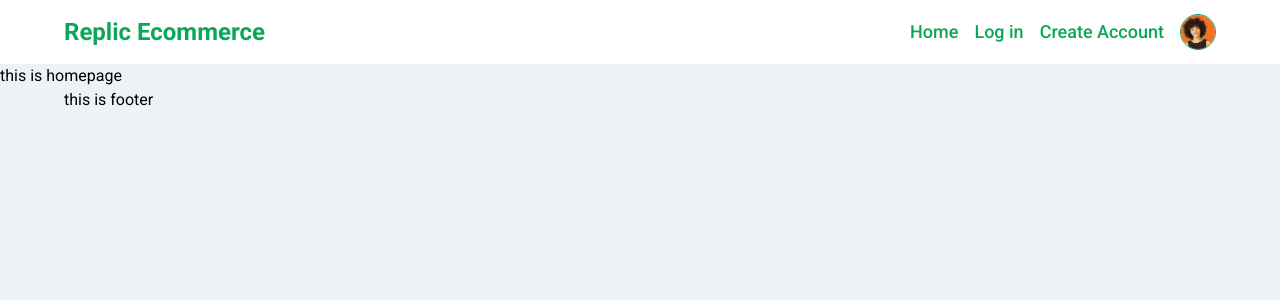
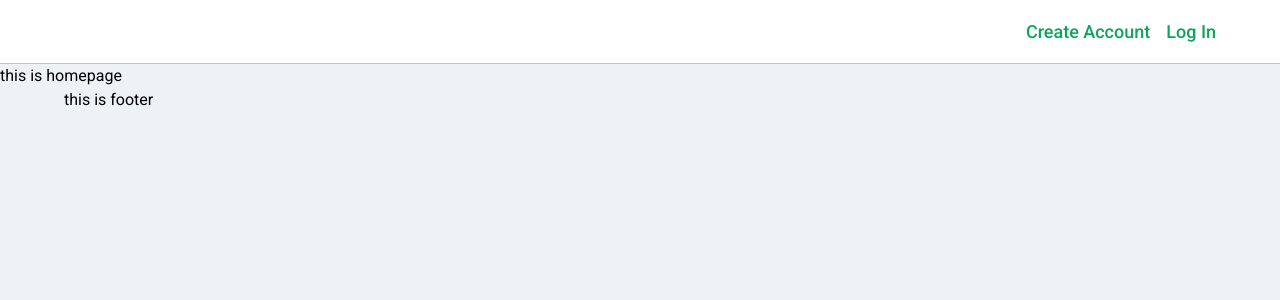
Before and after one commit to TFMahabub/Replic-Ecommerce, a React (Vite) app: page / in a window 1280 px wide. Shown: the top 300 px of the page. Built offline with nearby package versions, Linux system fonts and the light colour scheme.

Commit message:
[MODIFIED] navbar

```diff
--- a/src/Routers/Router.tsx
+++ b/src/Routers/Router.tsx
@@ -1,6 +1,7 @@
 import { createBrowserRouter } from "react-router-dom";
 import HomePage from "../components/pages/home/HomePage";
 import Login from "../components/pages/login/Login";
+import Register from "../components/pages/register/Register";
 import MainLayout from "../layouts/MainLayout";
 
 const routers = createBrowserRouter([
@@ -15,6 +16,10 @@ const routers = createBrowserRouter([
       {
         path: '/login',
         element: <Login />
+      },
+      {
+        path: '/register',
+        element: <Register />
       }
     ]
   }
--- /dev/null
+++ b/src/components/Shared/navbar/AllMenus.tsx
@@ -0,0 +1,32 @@
+import { Link } from 'react-router-dom';
+import TextNavMenu from '../../../utils/ReUseCom/TextNavMenu';
+
+const AllMenus = ({ user }: { user: boolean }) => {
+    return (
+        <>
+            {
+                !user &&
+                <>
+                    <Link
+                        to={"/register"}
+                        className=''
+                    >
+                        <TextNavMenu>
+                            Create Account
+                        </TextNavMenu>
+                    </Link>
+                    <Link
+                        to={"/login"}
+                        className=''
+                    >
+                        <TextNavMenu>
+                            Log In
+                        </TextNavMenu>
+                    </Link>
+                </>
+            }
+        </>
+    );
+};
+
+export default AllMenus;
--- a/src/components/Shared/navbar/BigScreenMenus.tsx
+++ /dev/null
@@ -1,47 +0,0 @@
-import { useDispatch, useSelector } from 'react-redux';
-import { Link } from "react-router-dom";
-import { RootState } from '../../../app/store';
-import profileImage from '../../../assets/profile.jpg';
-import { setProfileMenu } from '../../../feauters/navbar/navbarSlice';
-import ProfileMenus from './ProfileMenus';
-
-const BigScreenMenus = ({ user }: any) => {
-    const { profileMenu } = useSelector((state: RootState) => state.navbar)
-    const dispatch = useDispatch()
-    return (
-        <div className="md:relative hidden md:flex md:gap-common-.75 md:items-center">
-            {
-                !user &&
-                <>
-                    <Link
-                        to={"/login"}
-                        className=''
-                    >
-                        Log in
-                    </Link>
-                </>
-            }
-            {
-                user &&
-                <div
-                    onClick={() => dispatch(setProfileMenu())}
-                    className='relative h-9 w-9 rounded-full cursor-pointer border border-primary overflow-hidden'>
-                    <img
-                        src={profileImage}
-                        className='absolute object-cover h-full w-full'
-                        alt=""
-                    />
-                </div>
-            }
-            <div
-                className={`hidden ${profileMenu ? "md:flex flex-col items-center gap-common-.75 absolute top-9 right-7 w-72 h-80 bg-primary dark:bg-darkMode-contentBG overflow-y-auto box-border-color rounded-lg" : "md:hidden"}`}
-            >
-                <div className="w-full">
-                    <ProfileMenus />
-                </div>
-            </div>
-        </div>
-    );
-};
-
-export default BigScreenMenus;
--- a/src/components/Shared/navbar/Navbar.tsx
+++ b/src/components/Shared/navbar/Navbar.tsx
@@ -3,15 +3,15 @@ import { useDispatch, useSelector } from 'react-redux';
 import { Link } from "react-router-dom";
 import { RootState } from "../../../app/store";
 import { setHamburgerMenu } from "../../../feauters/navbar/navbarSlice";
-import TextNavMenu from '../../../utils/ReUseCom/TextNavMenu';
-import BigScreenMenus from "./BigScreenMenus";
-import SmallScreenMenus from './SmallScreenMenus';
+import AllMenus from './AllMenus';
 
 const Navbar = () => {
     const { hamburgerMenu } = useSelector((state: RootState) => state.navbar)
     const dispatch = useDispatch()
+    console.log(import.meta.env.VITE_APP_COMPANY_NAME);
 
-    const user = true;
+
+    const user = false;
     return (
 
         <div
@@ -22,7 +22,9 @@ const Navbar = () => {
                     <Link to={"/"}>
                         <p
                             className='text-2xl font-semibold text-primary'
-                        >Replic Ecommerce</p>
+                        >
+                            {import.meta.env.VITE_APP_COMPANY_NAME}
+                        </p>
                     </Link>
                 </div>
                 <div className='flex items-center gap-common'>
@@ -38,39 +40,20 @@ const Navbar = () => {
                             <RiCloseFill
                                 className="text-3xl" />}
                     </div>
-                    <div className='flex-item gap-common'>
-                        <Link
-                            to={'/'}
-                        >
-                            <TextNavMenu>
-                                Home
-                            </TextNavMenu>
-                        </Link>
-                        <Link
-                            to={'/login'}
-                        >
-                            <TextNavMenu>
-                                Log in
-                            </TextNavMenu>
-                        </Link>
-                        <Link
-                            to={'/register'}
-                        >
-                            <TextNavMenu>
-                                Create Account
-                            </TextNavMenu>
-                        </Link>
+                    {/* -----------common-menus----------- */}
+                    <div
+                        className='hidden lg:flex lg:gap-common'
+                    >
+                        <AllMenus
+                            user={user}
+                        />
                     </div>
-                    {/* -----------common-menus----------- */}
-                    <BigScreenMenus
-                        user={user}
-                    />
                 </div>
             </div>
             <div
-                className={`transform transition-all duration-300 ease-linear ${hamburgerMenu ? "flex flex-col items-center gap-common lg:hidden pb-common-1" : "hidden h-0"}`}
+                className={`transform transition-all duration-300 ease-linear ${hamburgerMenu ? "mt-common flex flex-col items-center gap-1 lg:hidden pb-common-1" : "hidden h-0"}`}
             >
-                <SmallScreenMenus
+                <AllMenus
                     user={user}
                 />
             </div>
--- a/src/components/Shared/navbar/ProfileMenus.tsx
+++ /dev/null
@@ -1,59 +0,0 @@
-import { AiOutlineNotification } from 'react-icons/ai';
-import { RiBookmarkLine, RiLogoutBoxRLine, RiNotification3Line, RiUser3Line } from 'react-icons/ri';
-import { useDispatch } from 'react-redux';
-import { Link } from "react-router-dom";
-import { setProfileMenu } from '../../../feauters/navbar/navbarSlice';
-import TextNavMenu from '../../../utils/ReUseCom/TextNavMenu';
-import UserInfoMenu from './UserInfoMenu';
-
-const ProfileMenus = () => {
-    // const { hamburgerMenu } = useSelector((state: RootState) => state.navbar)
-    const dispatch = useDispatch()
-    return (
-        <>
-            {/* ------------user-info------------ */}
-            <div className="flex items-center justify-start gap-common px-common-1 py-common bg-bg-white pt-4 border-b border-border-light dark:border-border-dark">
-                <UserInfoMenu />
-            </div>
-            {/* ------------down-menu------------ */}
-            <Link
-                to={'/'}
-                onClick={() => dispatch(setProfileMenu())}
-                className='navbar-profile-menu-item'
-            >
-                <RiUser3Line />
-                <TextNavMenu>Profile</TextNavMenu>
-            </Link>
-            <Link
-                to={'/'}
-                onClick={() => dispatch(setProfileMenu())}
-                className='navbar-profile-menu-item'
-            >
-                <RiNotification3Line />
-                <TextNavMenu>Notification</TextNavMenu>
-            </Link>
-            <Link
-                to={'/'}
-                onClick={() => dispatch(setProfileMenu())}
-                className='navbar-profile-menu-item'
-            >
-                <RiBookmarkLine />
-                <TextNavMenu>Bookmark</TextNavMenu>
-            </Link>
-            <Link
-                to={'/'}
-                onClick={() => dispatch(setProfileMenu())}
-                className='navbar-profile-menu-item'
-            >
-                <AiOutlineNotification />
-                <TextNavMenu>Announcement</TextNavMenu>
-            </Link>
-            <div className='navbar-profile-menu-item w-full'>
-                <RiLogoutBoxRLine />
-                <TextNavMenu>Logout</TextNavMenu>
-            </div>
-        </>
-    );
-};
-
-export default ProfileMenus;
--- a/src/components/Shared/navbar/SmallScreenMenus.tsx
+++ /dev/null
@@ -1,22 +0,0 @@
-import ProfileMenus from "./ProfileMenus";
-
-const SmallScreenMenus = ({ user }: any) => {
-    return (
-        <>
-            {
-                !user &&
-                <>
-                    <p>Home</p>
-                </>
-            }
-            {
-                user &&
-                <div className="w-full">
-                    <ProfileMenus />
-                </div>
-            }
-        </>
-    );
-};
-
-export default SmallScreenMenus;
--- a/src/components/Shared/navbar/UserInfoMenu.tsx
+++ b/src/components/Shared/navbar/UserInfoMenu.tsx
@@ -1,9 +1,18 @@
+import profileImage from '../../../assets/profile.jpg';
 
 const UserInfoMenu = () => {
     return (
-        <div>
-            this is info
-        </div>
+        <>
+            <div
+                className='relative h-12 w-12 rounded-lg overflow-hidden'
+            >
+                <img
+                    src={profileImage}
+                    className='absolute object-cover object-center'
+                    alt=""
+                />
+            </div>
+        </>
     );
 };
 
--- /dev/null
+++ b/src/components/pages/register/Register.tsx
@@ -0,0 +1,10 @@
+
+const Register = () => {
+    return (
+        <div>
+            this is register page
+        </div>
+    );
+};
+
+export default Register;
--- a/src/layouts/MainLayout.tsx
+++ b/src/layouts/MainLayout.tsx
@@ -6,11 +6,13 @@ const MainLayout = () => {
     return (
         <section>
             <nav
-                className="h-full py-4 lg:py-0 lg:h-16 flex-item bg-white"
+                className="h-full py-4 lg:py-0 lg:h-navbarHeight flex-item bg-white border-b border-gray"
             >
                 <Navbar />
             </nav>
-            <main>
+            <main
+                className=''
+            >
                 <Outlet />
             </main>
             <footer>
--- a/tailwind.config.js
+++ b/tailwind.config.js
@@ -6,10 +6,12 @@ export default {
       primary: '#0ca659',
       secondary: '',
       white: '#fff',
+      gray:'#c1c1c1'
     },
     extend: {
       spacing: {
-        common: '16px'
+        common: '16px',
+        navbarHeight: '4rem'
       },
       transitionDuration: {
         'common': '200ms',
```
